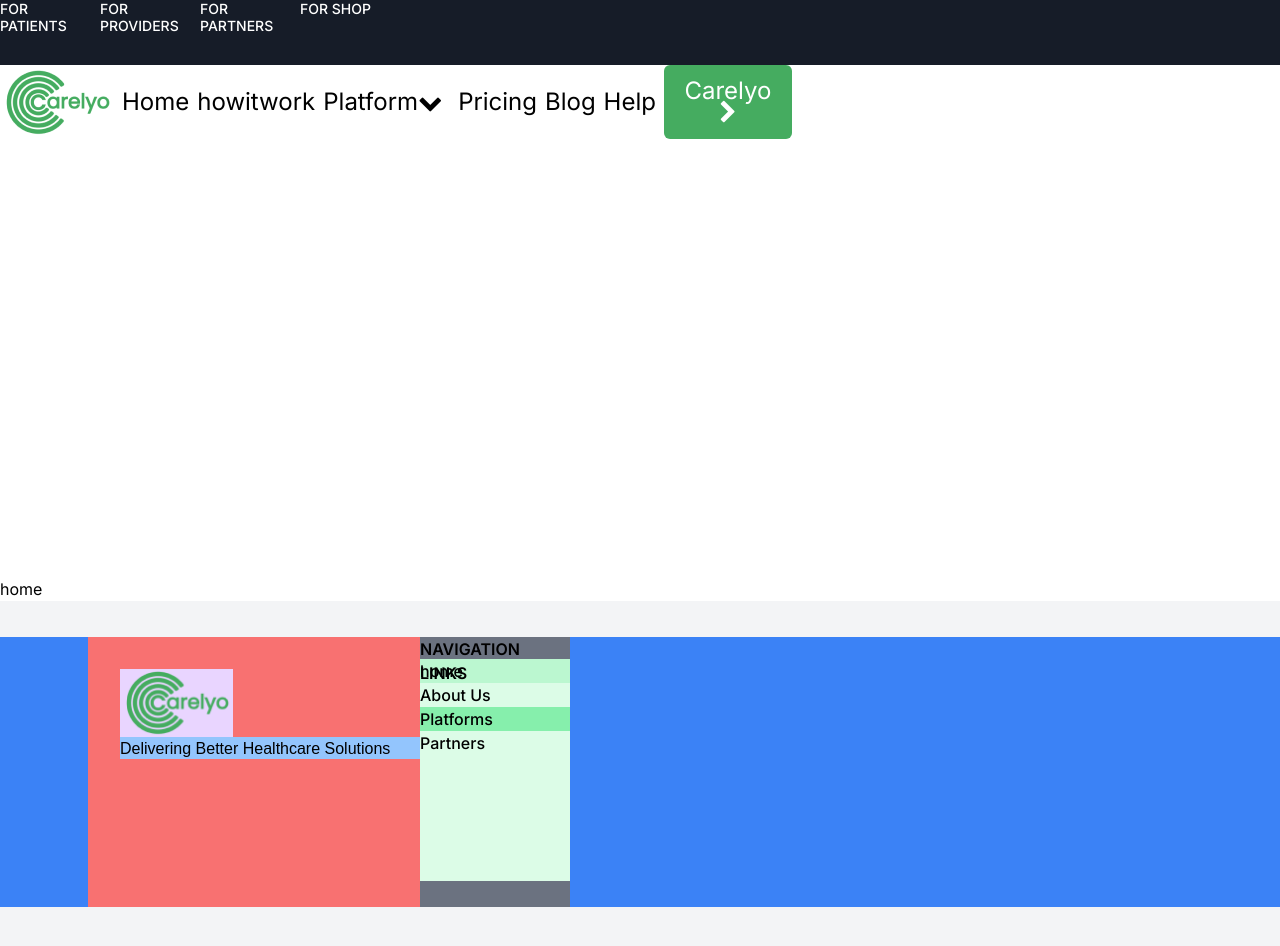
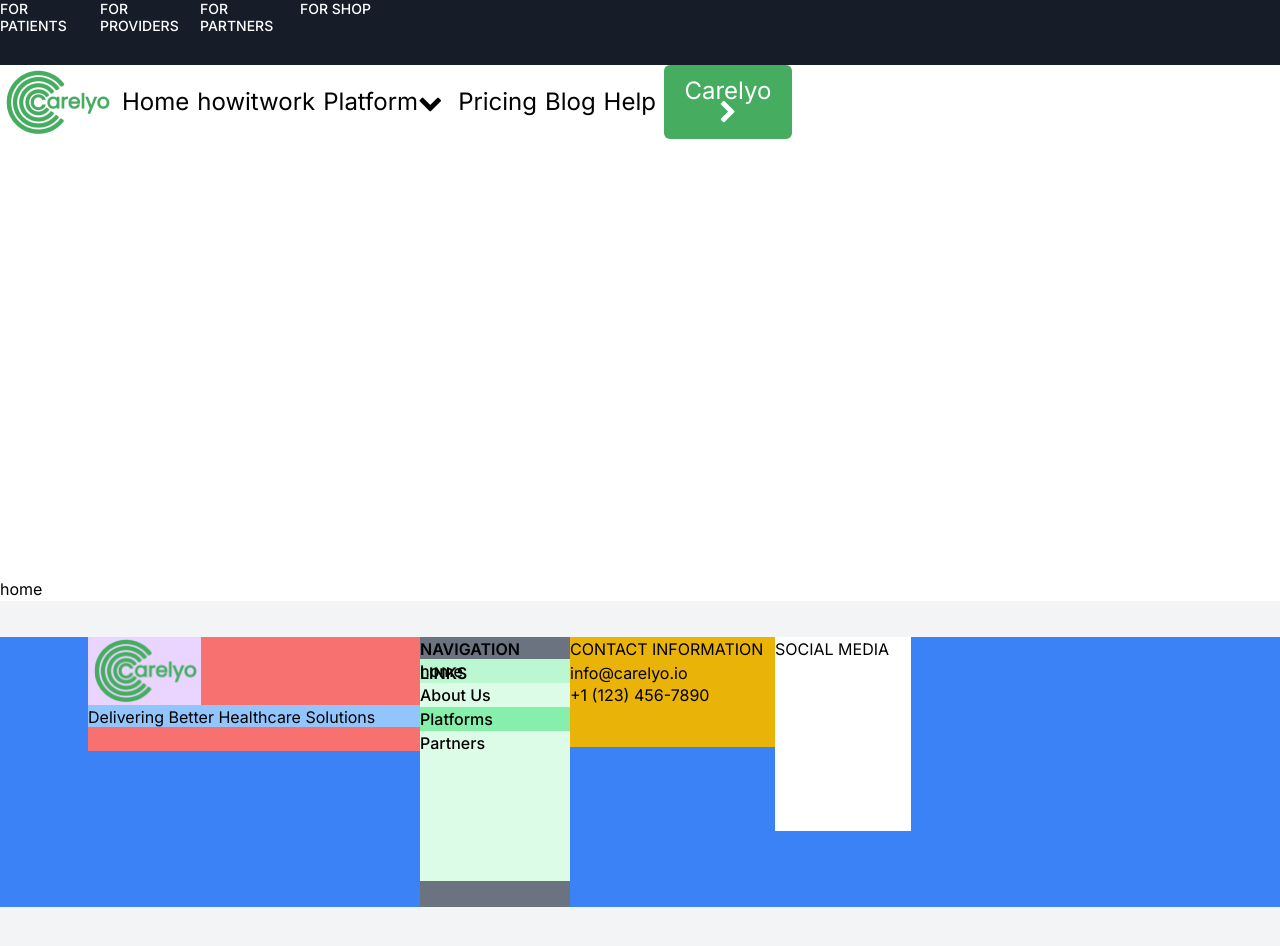
Before and after one commit to meeruu8282/next-mongodb-clerk, a Next.js app: page / in a window 1280 px wide. Shown: the top 946 px of the page. Built offline with nearby package versions, Linux system fonts and the light colour scheme.

Commit message:
footer css

```diff
--- a/src/app/layout.tsx
+++ b/src/app/layout.tsx
@@ -51,23 +51,21 @@ export default function RootLayout({
 
         {children}
         <div className="bg-gray-100 h-[422px] top-[5978px] flex justify-between">
-          <div className="flex mt-9 bg-blue-500 w-[1440px] h-[270px] p-[0px] pr-[88px] pl-[88px]">
-
-              {" "}
+          <div className="flex mt-9 bg-blue-500 w-screen h-[270px] p-[0px] pr-[88px] pl-[88px] ">
             {/* Lägg till flex här */}
-              <div className=" mt-0 bg-red-400 w-[332px] h-[114.09] p-8">
-                <div className=" bg-purple-200 w-[113px] h-[68.09px] ">
+            <div className="  bg-red-400 w-[332px] h-[114.09px] ">
+              <div className="     bg-purple-200 w-[113px] h-[68.09px] ">
                 <Image
                   src="/Mask group.png"
                   alt="Mask Image"
                   width={113}
                   height={68.09}
                 />
-                  <div className="w-[332px] h-[22px] bg-blue-300 ">
-                    <p className="font-[Poppins,sans-serif] font-normal ">
+              </div>
+              <div className="w-[332px] h-[22px] bg-blue-300  top-0">
+                <p className="text-[Poppins] font-normal text-[16px] ">
                   Delivering Better Healthcare Solutions
                 </p>
-                  </div>
               </div>
             </div>
             <div className="bg-gray-500 w-[150px] h-[270px]">
@@ -83,7 +81,27 @@ export default function RootLayout({
                 <nav> Partners</nav>
               </div>
             </div>
-
+            <div>
+              <div className="bg-yellow-500 w-[205px] h-[110px] gap-[24px] text-[Poppins ,sans-serif]] text-[16px]]">
+                <h1 className=" w-[205px] h-[24px]">CONTACT INFORMATION</h1>
+                <div>
+                  <h2 className="w-[205px] h-[22px] font-normal">
+                    {" "}
+                    info@carelyo.io
+                  </h2>
+                </div>
+                <div>
+                  <h2 className="w-[205px] h-[22px]"> +1 (123) 456-7890</h2>
+                </div>
+              </div>
+            </div>
+            <div>
+              <div className=" bg-white w-[136px] h-[194px] gap-[65px]">
+                <div>
+                  <h1>SOCIAL MEDIA</h1>
+                </div>
+              </div>
+            </div>
           </div>
         </div>
       </body>
```
Lines whose indentation alone changed are shown as unchanged.
